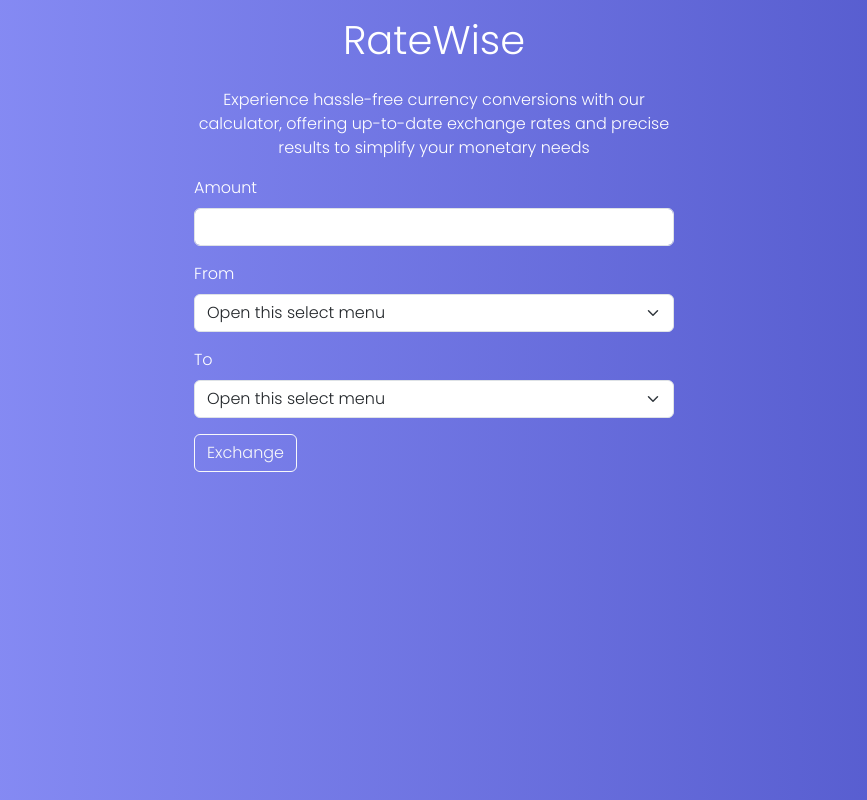
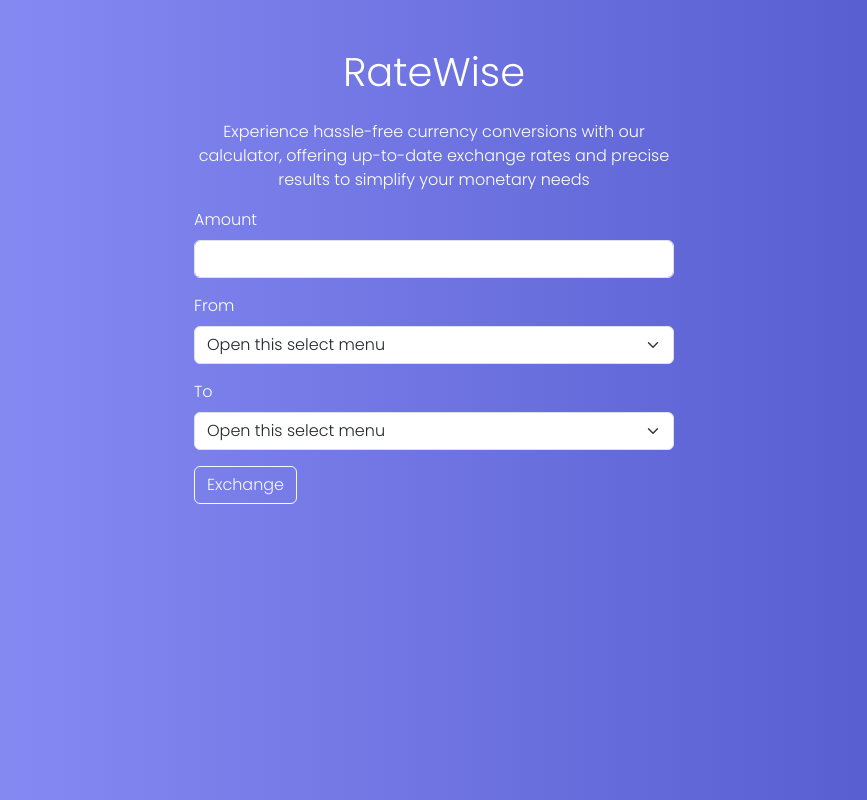
Before and after one commit to annde1/Currency-Calculator, a plain HTML site: page index.html in a window 1280 px wide. Shown: the whole page, without its empty margins (206-1073 px from the left). Drawn offline with nearby package versions, Linux system fonts and the light colour scheme.

Commit message:
small cosmetic changes

```diff
--- a/index.html
+++ b/index.html
@@ -20,7 +20,7 @@
     <div class="container">
 
       <div class="form-container d-flex align-items-center justify-content-center flex-column">
-          <h1 class="name text-center mt-3">RateWise</h1>
+          <h1 class="name text-center mt-5">RateWise</h1>
           <p class="text-intro mt-3">Experience hassle-free currency conversions with our calculator, offering up-to-date exchange rates and precise results to simplify your monetary needs</p>
         <form id="currency-form">
             <div class="mb-3">
--- a/style/style.css
+++ b/style/style.css
@@ -25,6 +25,7 @@ body {
   width: 30rem;
   text-align: center;
 }
+
 @media screen and (max-width: 522px) {
   .options-currency,
   .input-amount {
```
Also changed, not shown: 1 other file.
